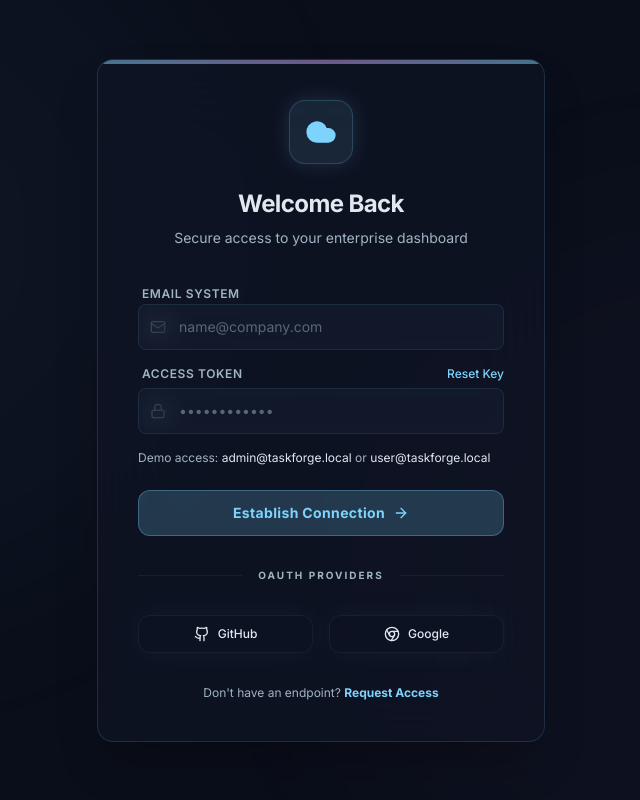
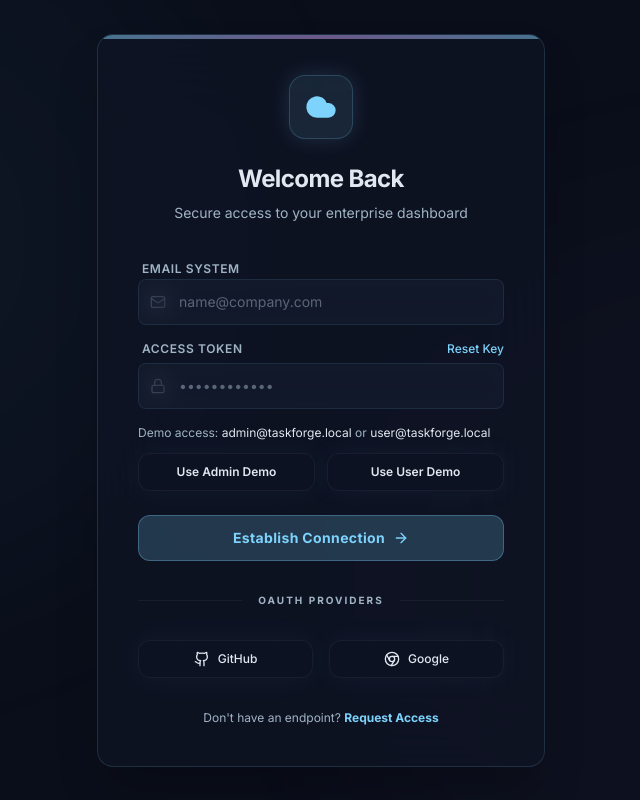
Before and after one commit to Kelpy2004/taskflow-PrimeTrade, a React (Vite) app: page /#/login in a window 1280 px wide. Shown: the whole page, without its empty margins (319-959 px from the left). Built offline with nearby package versions, Linux system fonts and the light colour scheme; no server answers.

Commit message:
Add demo login autofill buttons

```diff
--- a/src/pages/LoginPage.tsx
+++ b/src/pages/LoginPage.tsx
@@ -4,6 +4,12 @@ import { Cloud, Mail, Lock, ArrowRight, Github, Chrome } from 'lucide-react';
 import { Link, useLocation, useNavigate } from 'react-router-dom';
 import { useAuth } from '@/src/context/AuthContext';
 import { ApiError } from '@/src/lib/api';
+
+const DEMO_PASSWORD = 'Password123';
+const DEMO_ACCOUNTS = [
+  { label: 'Use Admin Demo', email: 'admin@taskforge.local' },
+  { label: 'Use User Demo', email: 'user@taskforge.local' },
+];
 
 export default function LoginPage() {
   const { login } = useAuth();
@@ -27,6 +33,12 @@ export default function LoginPage() {
       setError('');
     }
     setPassword(value);
+  };
+
+  const fillDemoAccount = (demoEmail: string) => {
+    setError('');
+    setEmail(demoEmail);
+    setPassword(DEMO_PASSWORD);
   };
 
   const handleSubmit = async (e: FormEvent) => {
@@ -102,9 +114,23 @@ export default function LoginPage() {
 
             {error && <p className="text-sm text-error">{error}</p>}
             {!error && (
-              <p className="text-xs text-on-surface-variant">
-                Demo access: <span className="text-on-surface">admin@taskforge.local</span> or <span className="text-on-surface">user@taskforge.local</span>
-              </p>
+              <div className="space-y-3">
+                <p className="text-xs text-on-surface-variant">
+                  Demo access: <span className="text-on-surface">admin@taskforge.local</span> or <span className="text-on-surface">user@taskforge.local</span>
+                </p>
+                <div className="grid grid-cols-2 gap-3">
+                  {DEMO_ACCOUNTS.map((account) => (
+                    <button
+                      key={account.email}
+                      type="button"
+                      onClick={() => fillDemoAccount(account.email)}
+                      className="glass-panel hover:bg-white/5 py-2.5 rounded-xl flex items-center justify-center gap-2 transition-all border border-white/5 active:scale-95 text-xs font-semibold text-on-surface"
+                    >
+                      {account.label}
+                    </button>
+                  ))}
+                </div>
+              </div>
             )}
 
             <button
```
